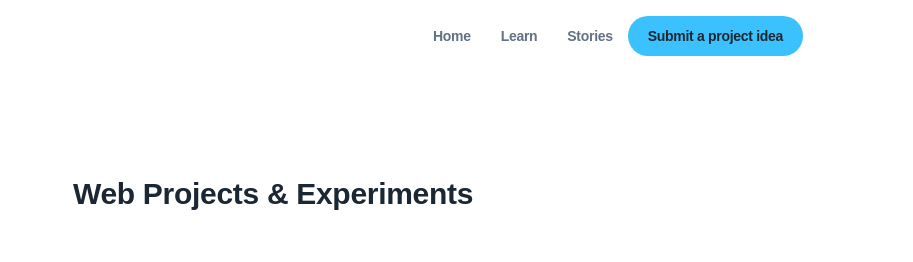
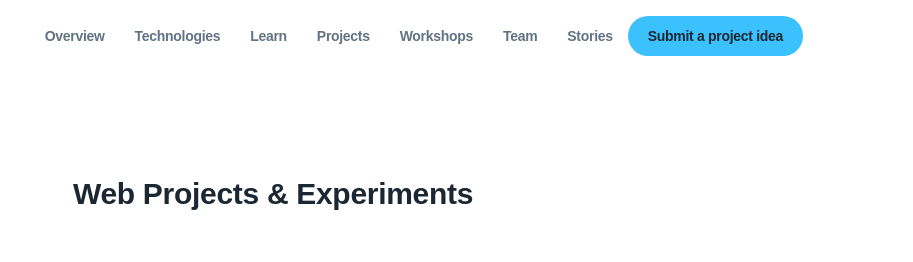
Before and after one commit to DSC-DYPCOE/GDSC-DYPCOE-website, a website: page projects.html in a window 1280 px wide. Shown: the top 262 px of the page, 367-1280 px from the left. Drawn offline with Linux system fonts and the light colour scheme; a web font is replaced by a local one.

Commit message:
Fixed navbar

```diff
--- a/projects.html
+++ b/projects.html
@@ -49,12 +49,16 @@
                         class="menu-icon__bar"></span> <span class="menu-icon__bar"></span></span></button>
             <div class="collapse navbar-collapse" id="navbarSupportedContent">
                 <ul class="navbar-nav ml-lg-auto">
-                    <li class="nav-item active"><a class="nav-link" href="index.html">Home <span
+                           <li class="nav-item active"><a class="nav-link" href="#overview">Overview <span
                                 class="sr-only">(current)</span></a></li>
-                    <li class="nav-item"><a href="learn.html" target="_blank" rel="noopener noreferrer"
-                            class="nav-link">Learn</a></li>
-                    <li class="nav-item"><a href="index.html" target="_blank" rel="noopener noreferrer"
-                            class="nav-link">Stories</a></li>
+                    <li class="nav-item"><a href="#technologies" class="nav-link">Technologies</a></li>
+                    <li class="nav-item"><a href="learn.html" class="nav-link">Learn</a></li>
+                    <li class="nav-item"><a href="projects.html" class="nav-link">Projects</a></li>
+                    <li class="nav-item"><a href="#workshops" class="nav-link">Workshops</a></li>
+                    <li class="nav-item"><a href="#team" class="nav-link">Team</a></li>
+                    <li class="nav-item"><a class="nav-link" href="https://medium.com/dsc-dypcoe" target="_blank"
+                            rel="noopener">Stories</a></li>
+
                 </ul>
                 <div class="custom-menu__right"><a href="mailto:dsc.dypcoe@gmail.com" class="btn btn-primary btn-pills"
                         target="_blank">Submit a
```
